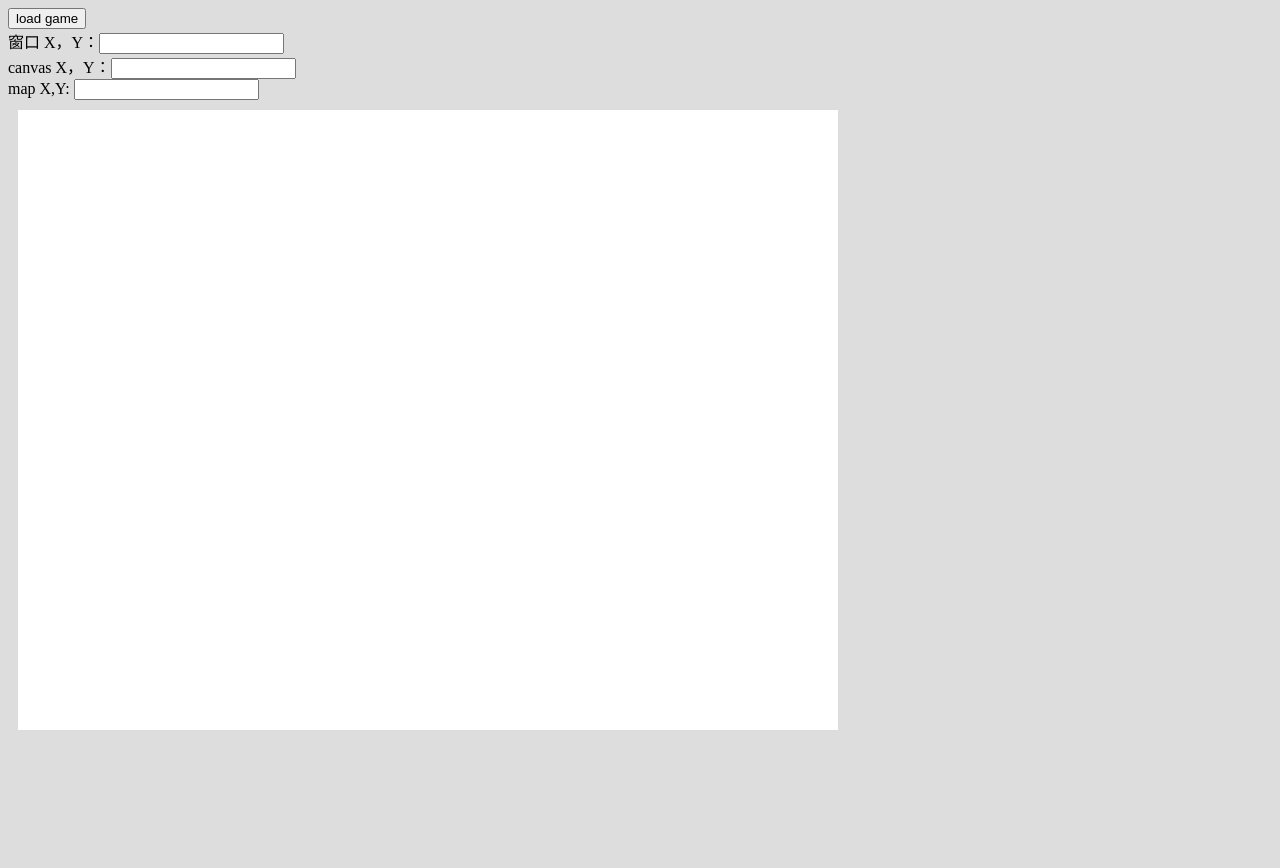
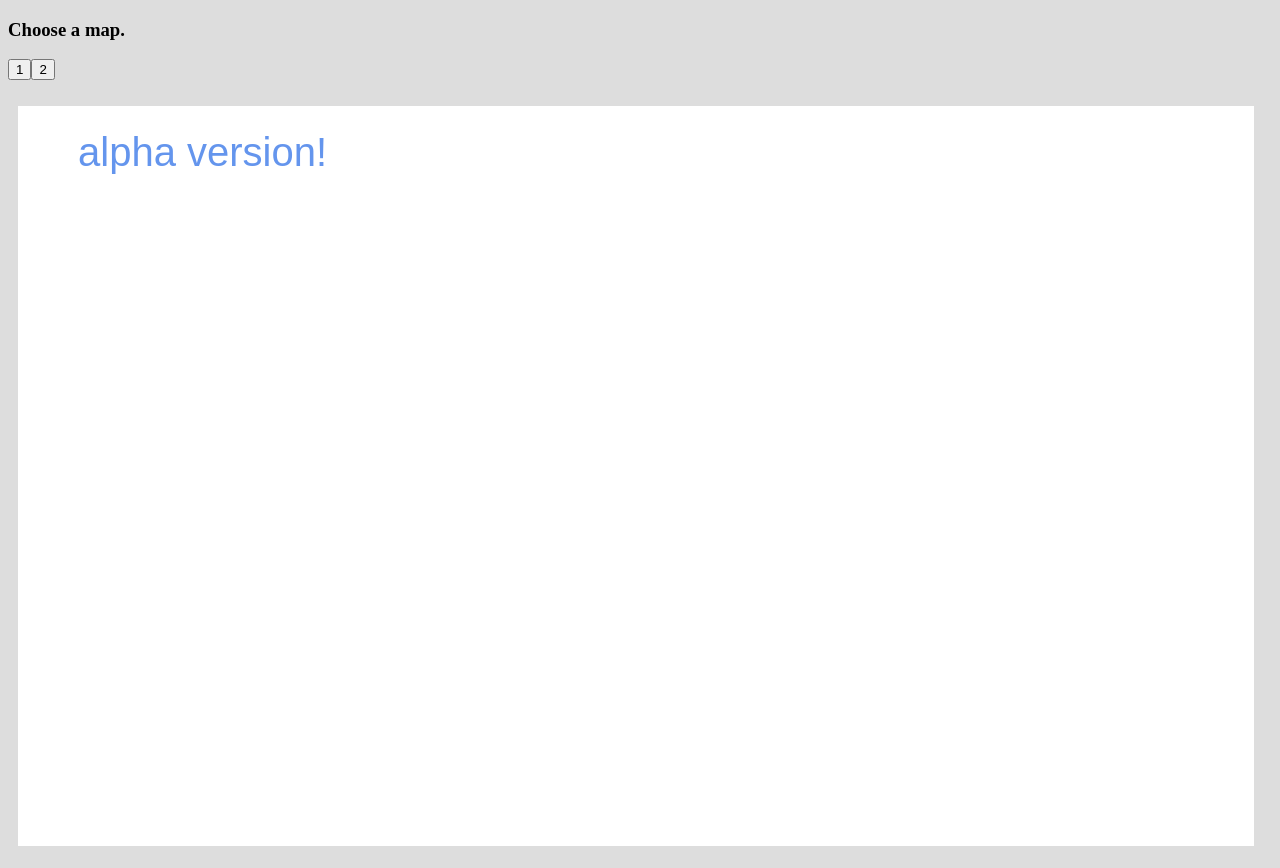
Before and after one commit to 1160300418/colony, a plain HTML site: page index.html in a window 1280 px wide. Before the commit the page ends 800 px from the top, so only its background shows below. Drawn offline with nearby package versions, Linux system fonts and the light colour scheme.

Commit message:
separate UI function and data function

```diff
--- a/index.html
+++ b/index.html
@@ -3,7 +3,7 @@
 
 <head>
   <meta http-equiv="Content-Type" content="text/html; charset=UTF-8">
-  <title>colony alpha 0.0.4</title>
+  <title>colony alpha 0.0.5</title>
   <script type="text/javascript" src="http://cdn.bootcss.com/jquery/3.1.1/jquery.min.js"></script>
   <style>
     body {
@@ -20,13 +20,8 @@
 
 <body>
   <div id="control">
-    <button type="button" id="startBtn" onclick="colony.init();">load game</button>
-    <div>
-      窗口 X，Y：<input type="text" id="input_window" value="" />
-      <br />
-      canvas X，Y：<input type="text" id="input_canvas" value=""/>
-      <br />
-      map X,Y: <input type="text" id="input_map" value=""/>
+    <div id="pos" style="position: absolute;left: 30px;top: 40px;display: none">
+      canvas X，Y：<input type="text" id="input_canvas" value="" /> map X,Y: <input type="text" id="input_map" value="" />
     </div>
   </div>
   <canvas id='main_canvas' width='800' height='600'>
--- a/main.js
+++ b/main.js
@@ -1,102 +1,113 @@
 var canvas = document.getElementById('main_canvas'),
     context = canvas.getContext('2d'),
     background = new Image();
+const ZOOM_ON_X = 80,
+    ZOOM_ON_Y = 60;
 background.src = 'background.jpg';
-background.onload = function (e) {
-    context.drawImage(background, 0, 0);
-};
-
-function windowTocanvas(canvas, x, y) {
-    var bbox = canvas.getBoundingClientRect();
-    return {
-        x: x - bbox.left * (canvas.width / bbox.width),
-        y: y - bbox.top * (canvas.height / bbox.height)
-    };
-}
 var colony = {
-    map: [], //x,y,size,camp,type,population
-    color: ["DimGray", "Orchid", "SpringGreen", "OrangeRed", "DodgerBlue", "Black"],
-    init: function () {
-        context.canvas.width = window.innerWidth - 60;
-        context.canvas.height = window.innerHeight - 80;
-        if (background.complete)
-            context.drawImage(background, 0, 0, context.canvas.width, context.canvas.height);
-        context.lineWidth = 2;
-        context.font = '30pt Arial';
-        context.fillStyle = 'cornflowerblue';
-        context.strokeStyle = 'black';
-        context.fillText("alpha version!", 50, 50);
-        this.loadMap();
+        map: [], //x,y,size,camp,type,population array,orbit array
+        loadMap: function () {
+            try {
+                $.getJSON("map.json", function (data) {
+                    colonyUI.chooseMapUI(data, function (n) {
+                        colony.map = data.maps[n - 1];
+                        colony.map.forEach(function (star) {
+                            if (star[3] != 0 && star[5] == 0) {
+                                star[5] = star[2] * 10; //initialize population
+                            }
+                        });
+                    });
+                });
+            } catch (e) {
+                console.error("Can\'t load map.json!");
+            }
+        },
     },
-    updateMap: function () {
-        context.canvas.width = window.innerWidth - 60;
-        context.canvas.height = window.innerHeight - 80;
-        var zoom_x = context.canvas.width / 80;
-        var zoom_y = context.canvas.height / 60;
-        context.clearRect(0, 0, canvas.width, canvas.height);
-        if (background.complete)
-            context.drawImage(background, 0, 0, context.canvas.width, context.canvas.height);
-        this.map.forEach(
-            function (star) {
-                var x = zoom_x * star[0],
-                    y = zoom_y * star[1],
-                    r = 5 * star[2],
-                    populationStr = (star[5]).toString();
-                //console.log(populationStr);
-                var textWidth = context.measureText(populationStr).width; //some bug in first run
-                //type = star[4]; //only one type now
-                context.beginPath();
-                context.arc(x, y, r + 10, 0, 2 * Math.PI, true); //only when type==1
-                context.stroke();
-                context.fillStyle = colony.color[star[3]];
-                context.fill();
-                context.font = '10pt Arial';
-                context.fillText(populationStr, x - textWidth / 2, y + r + 25);
+    colonyUI = {
+        color: ["DimGray", "Orchid", "SpringGreen", "OrangeRed", "DodgerBlue", "Black"],
+        drawBackground: function () {
+            if (background.complete)
+                context.drawImage(background, 0, 0, context.canvas.width, context.canvas.height);
+        },
+        init: function () {
+            colonyUI.canvasResize();
+            colonyUI.drawBackground();
+            //context.lineWidth = 5;//any function?
+            context.font = '30pt Arial';
+            context.fillStyle = 'cornflowerblue';
+            context.strokeStyle = 'black';
+            context.fillText("alpha version!", 50, 50); //test only!
+            canvas.addEventListener("click", function (e) { //show XY ,debug only
+                var zoom_x = context.canvas.width / ZOOM_ON_X;
+                var zoom_y = context.canvas.height / ZOOM_ON_Y;
+                var loc = colonyUI.windowTocanvas(canvas, e.clientX, e.clientY)
+                var zx = parseInt(loc.x);
+                var zy = parseInt(loc.y);
+                var x = zx / zoom_x;
+                var y = zy / zoom_y;
+                document.getElementById("input_canvas").value = zx + "," + zy;
+                document.getElementById("input_map").value = parseInt(x) + "," + parseInt(y);
+            });
+            colony.loadMap();
+        },
+        chooseMapUI: function (data, dataInit) {
+            var len = data.maps.length;
+            var text = "<h3 id=\"choose_tip\">Choose a map.</h3><p>";
+            var map_n = 0;
+            for (var i = 1; i <= len; i++) {
+                text += "<button type=\"button\" class=\"choose_map\" id=\"map" + i + "\">" + i + "</button>"
             }
-        );
-    },
-    loadMap: function () {
-        try {
-            $.getJSON("map.json", function (data) {
-                $("#startBtn").hide();
-                var len = data.maps.length;
-                var text = "<h3 id=\"choose_tip\">Choose a map.</h3><p>";
-                var map_n = 0;
-                for (var i = 1; i <= len; i++) {
-                    text += "<button type=\"button\" class=\"choose_map\" id=\"map" + i + "\">" + i + "</button>"
+            $("#pos").before(text);
+            $("button.choose_map").click(function () {
+                map_n = parseInt($(this).attr("id").substring(3));
+                dataInit(map_n);
+                colonyUI.animation();
+                $("button.choose_map").hide();
+                $("#choose_tip").hide();
+                $("#pos").show();
+            });
+            window.addEventListener("resize", function () {
+                colonyUI.canvasResize();
+            });
+        },
+        updateFrame: function () {
+            var zoom_x = context.canvas.width / ZOOM_ON_X;
+            var zoom_y = context.canvas.height / ZOOM_ON_Y;
+            context.clearRect(0, 0, canvas.width, canvas.height);
+            colonyUI.drawBackground();
+            colony.map.forEach(
+                function (star) {
+                    var x = zoom_x * star[0],
+                        y = zoom_y * star[1],
+                        r = 5 * star[2], //magic number
+                        populationStr = (star[5]).toString(),
+                        textWidth = context.measureText(populationStr).width;
+                    //type = star[4]; //only one type now
+                    context.beginPath();
+                    context.arc(x, y, r + 10, 0, 2 * Math.PI, true); //only when type==1//magic number
+                    context.stroke();
+                    context.fillStyle = colonyUI.color[star[3]];
+                    context.fill();
+                    context.font = '10pt Arial';
+                    context.fillText(populationStr, x - textWidth / 2, y + r + 25); //magic number
                 }
-                $("#startBtn").after(text);
-                $("button.choose_map").click(function () {
-                    map_n = parseInt($(this).attr("id").substring(3));
-                    colony.map = data.maps[map_n - 1];
-                    colony.map.forEach(function (star) {
-                        if (star[3] != 0 && star[5] == 0) {
-                            star[5] = star[2] * 10;
-                        }
-                    });
-                    colony.updateMap(); //Should change
-                    $("button.choose_map").hide();
-                    $("#choose_tip").hide();
-                });
-                window.addEventListener("resize", function () {
-                    colony.updateMap();
-                })
-                canvas.onclick = function (e) {
-                    var zoom_x = context.canvas.width / 80;
-                    var zoom_y = context.canvas.height / 60;
-                    var loc = windowTocanvas(canvas, e.clientX, e.clientY)
-                    var zx = parseInt(loc.x);
-                    var zy = parseInt(loc.y);
-                    var x = zx / zoom_x;
-                    var y = zy / zoom_y;
-                    document.getElementById("input_window").value = e.clientX + "," + e.clientY;
-                    document.getElementById("input_canvas").value = zx + "," + zy;
-                    document.getElementById("input_map").value = parseInt(x) + "," + parseInt(y);
-                }
-            });
-        } catch (e) {
-            console.error("Can\'t load map.json!");
+            );
+        },
+        animation:function(){
+            colonyUI.updateFrame();
+        },
+        canvasResize: function () {
+            const CANVAS_LEFT = 0.95,
+                CANVAS_TOP = 0.9
+                context.canvas.width = window.innerWidth * CANVAS_LEFT;
+            context.canvas.height = window.innerHeight * CANVAS_TOP;
+        },
+        windowTocanvas: function (canvas, x, y) {
+            var bbox = canvas.getBoundingClientRect();
+            return {
+                x: x - bbox.left * (canvas.width / bbox.width),
+                y: y - bbox.top * (canvas.height / bbox.height)
+            };
         }
-    },
-}
-//window.onload = colony.init();
+    }
+window.onload = colonyUI.init();
```
